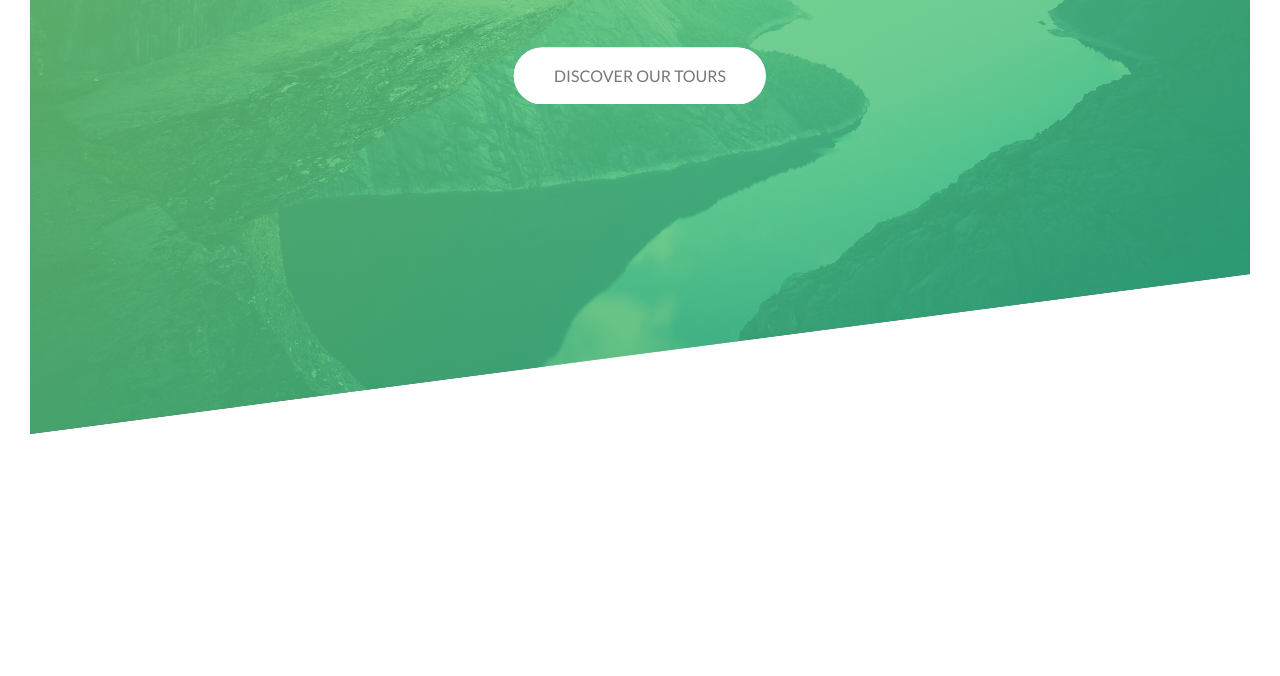
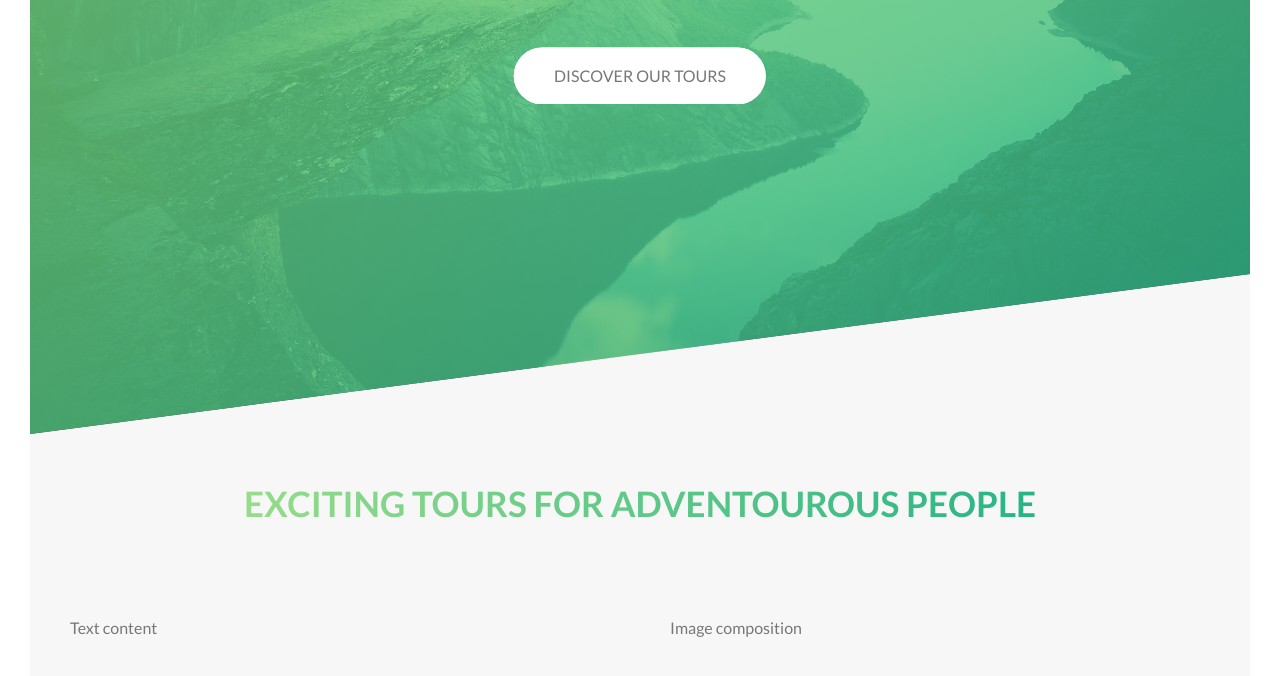
Before and after one commit to dhrubach/advanced-css-sass, a website: page vanilla-css-sass/index.html in a window 1280 px wide. Shown: the part 356-1032 px from the top of the page. Before the commit the page ends 820 px from the top, so only its background shows below. Drawn offline with Linux system fonts and the light colour scheme.

Commit message:
feat : about section - header

```diff
--- a/vanilla-css-sass/index.html
+++ b/vanilla-css-sass/index.html
@@ -28,6 +28,24 @@
 				<a href="#" class="app-header-title__link">Discover our tours</a>
 			</div>
 		</header>
+
+		<main>
+			<section class="app-about__content">
+				<div class="app-about-content__header u-text-center u-margin-bottom-8">
+					<h2 class="app-about-header__title">Exciting tours for adventourous people</h2>
+				</div>
+
+				<div class="row app-about-content__main">
+					<div class="col col-2-4 app-about-main__text">
+						Text content
+					</div>
+					<div class="col col-2-4 app-about-main__image">
+						Image composition
+					</div>
+				</div>
+
+			</section>
+		</main>
 
 		<!-- <section class="grid-test">
 
--- a/vanilla-css-sass/sass/abstract/_variables.scss
+++ b/vanilla-css-sass/sass/abstract/_variables.scss
@@ -5,6 +5,7 @@ $color-primary-light: #7ed56fcc;
 $color-primary-dark: #28b485;
 
 $color-white: #fff;
+$color-grey-light-1: #f7f7f7;
 $color-grey-dark: #777;
 $color-black: #000;
 
--- a/vanilla-css-sass/sass/base/_typography.scss
+++ b/vanilla-css-sass/sass/base/_typography.scss
@@ -7,3 +7,25 @@ body {
 	color: $color-grey-dark;
 	background-color: $color-white;
 }
+
+//* 'ABOUT' section
+
+.app-about-header {
+	&__title {
+		font-size: 3.5rem;
+		font-weight: 700;
+
+		display: inline-block;
+
+		text-transform: uppercase;
+
+		//* trick : necessary to set a transparent color so that background image gradient is visible
+		color: transparent;
+		background-image: linear-gradient(to right, $color-primary-light, $color-primary-dark);
+
+		//* defines how an element's background extends underneath -
+		//* border-box, content-box, padding-box, text
+		-webkit-background-clip: text;
+		        background-clip: text;
+	}
+}
--- a/vanilla-css-sass/sass/base/_utilities.scss
+++ b/vanilla-css-sass/sass/base/_utilities.scss
@@ -0,0 +1,9 @@
+.u-text-center {
+	text-align: center;
+}
+
+.u-margin {
+	&-bottom-8 {
+		margin-bottom: 8rem;;
+	}
+}
--- a/vanilla-css-sass/sass/pages/_home.scss
+++ b/vanilla-css-sass/sass/pages/_home.scss
@@ -0,0 +1,10 @@
+//* 'ABOUT' section
+
+.app-about {
+	&__content {
+		margin-top: -20vh;
+		padding: 20rem 0;
+
+		background-color: $color-grey-light-1;
+	}
+}
```
Also changed, not shown: vanilla-css-sass/css/style.css.
